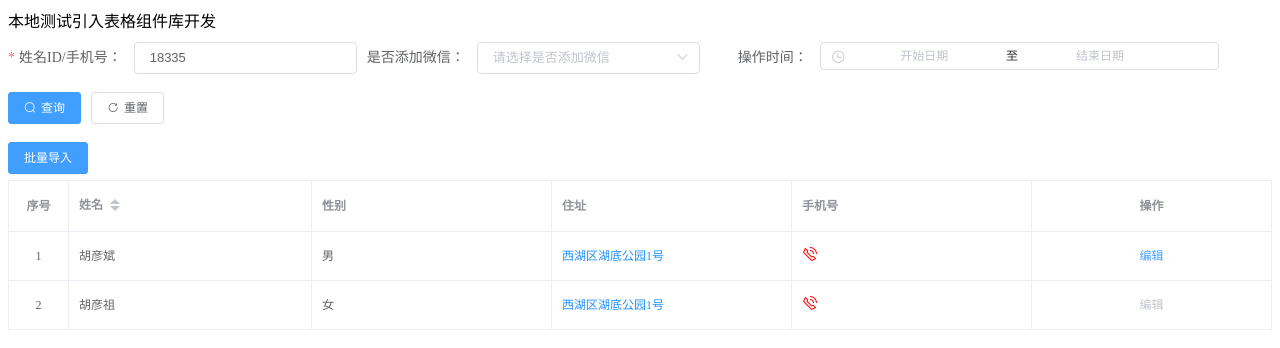
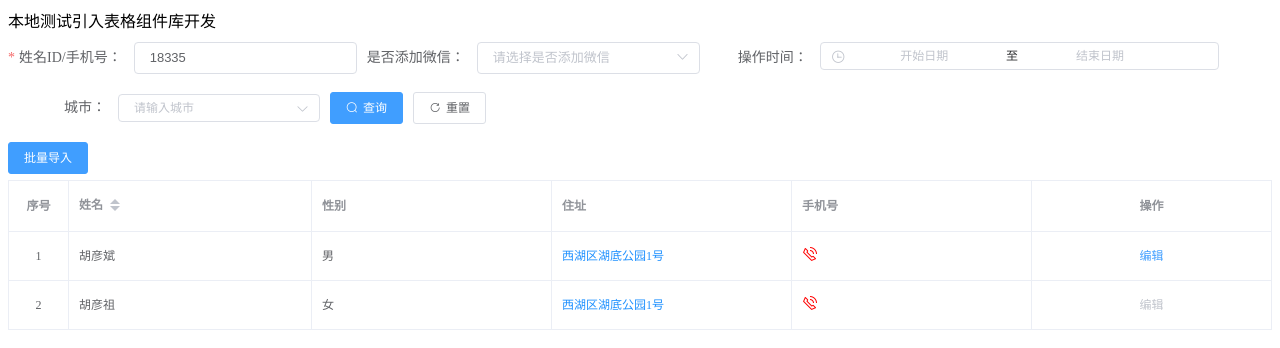
Before and after one commit to njt1340953658/TableList, a Vue app: page / in a window 1280 px wide. Shown: the top 348 px of the page. Built offline with nearby package versions, Linux system fonts and the light colour scheme.

Commit message:
添加级联表单

```diff
--- a/lib/TableFormList.vue
+++ b/lib/TableFormList.vue
@@ -38,10 +38,18 @@
             clearable
             style="width: 100%;"
             placeholder="选择日期"
+            v-model="formSearch[item.value]"
+            v-else-if="item.type === 'picker'"
             v-bind="item.props || { type: 'date' }"
-            v-else-if="item.type === 'picker'"
+          />
+          <el-cascader
+            clearable
+            v-bind="item.props"
+            :options="item.options"
             v-model="formSearch[item.value]"
-          />
+            v-else-if="item.type === 'cascader'"
+            :placeholder="`请输入${item.placeholder || item.label}`"
+          ></el-cascader>
           <el-input
             v-else
             clearable
--- a/src/App.vue
+++ b/src/App.vue
@@ -56,6 +56,45 @@ const tableSearch = [
       "end-placeholder": "结束日期",
       "value-format": "timestamp"
     }
+  },
+  {
+    type: "cascader",
+    label: "城市",
+    value: "city",
+    props: {
+      size: "mini",
+      expandTrigger: 'hover'
+    },
+    options: [
+      {
+        value: "zhinan",
+        label: "指南",
+        children: [
+          {
+            value: "shejiyuanze",
+            label: "设计原则",
+            children: [
+              {
+                value: "yizhi",
+                label: "一致"
+              },
+              {
+                value: "fankui",
+                label: "反馈"
+              },
+              {
+                value: "xiaolv",
+                label: "效率"
+              },
+              {
+                value: "kekong",
+                label: "可控"
+              }
+            ]
+          }
+        ]
+      }
+    ]
   }
 ];
 
@@ -132,10 +171,12 @@ const dataSource = [
 ];
 
 // 表格扩展按钮
-const exportBut = (that) => [{
-  title: '批量导入',
-  method: () => that.handleBatchCourse()
-}]
+const exportBut = that => [
+  {
+    title: "批量导入",
+    method: () => that.handleBatchCourse()
+  }
+];
 
 export default {
   data() {
@@ -150,19 +191,17 @@ export default {
       },
       options: {
         index: true,
-        labelIndex: '序号'
+        labelIndex: "序号"
       },
       rules: {
-        name: [
-          { required: true, message: "请填写学生ID", trigger: "blur" }
-        ]
+        name: [{ required: true, message: "请填写学生ID", trigger: "blur" }]
       }
     };
   },
 
   methods: {
     handleBatchCourse() {
-      console.log('点击批量导入按钮')
+      console.log("点击批量导入按钮");
     }
   }
 };
```
Also changed, not shown: 3 other files (tests, documents, lock files or other folders).
